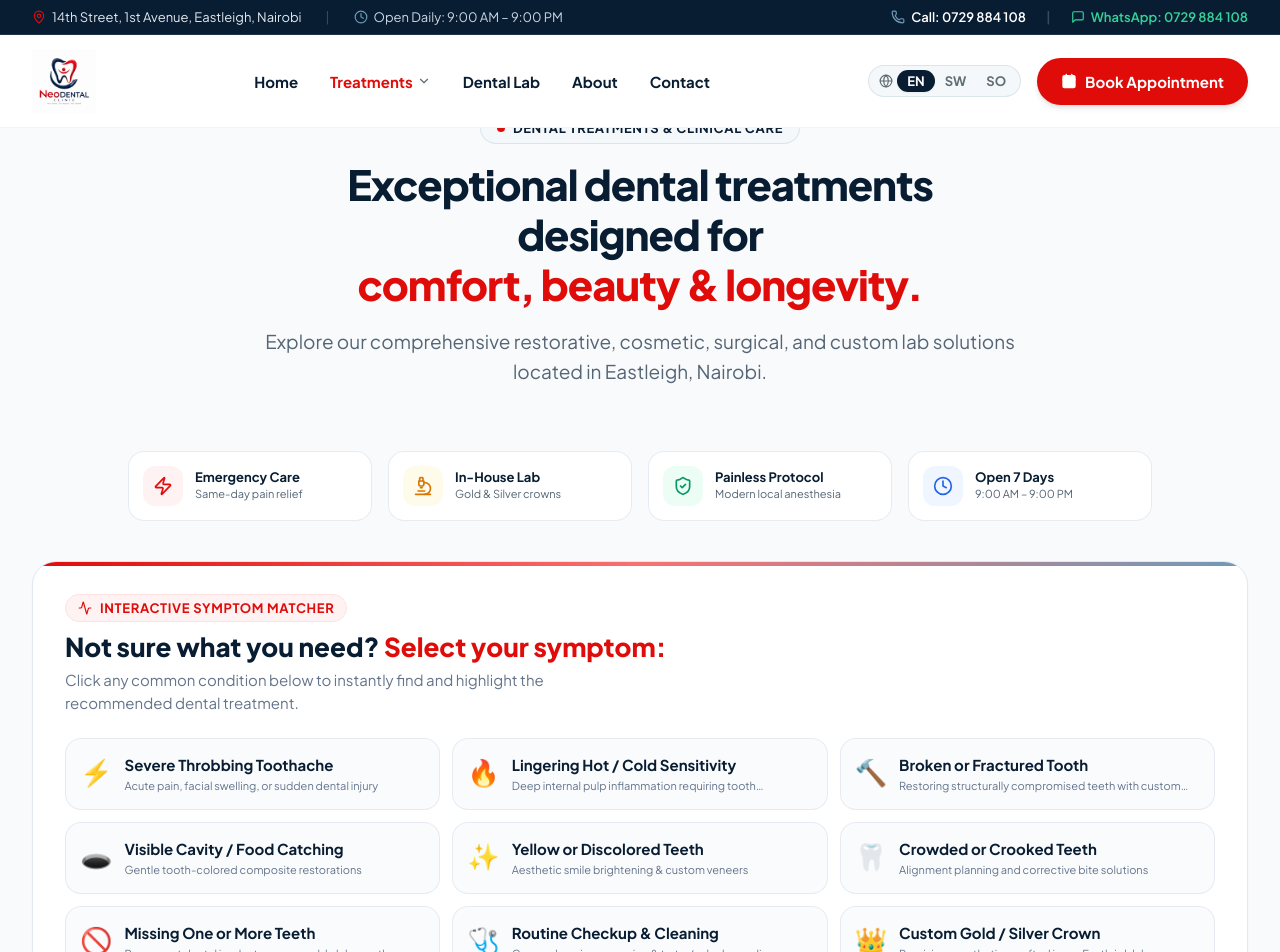
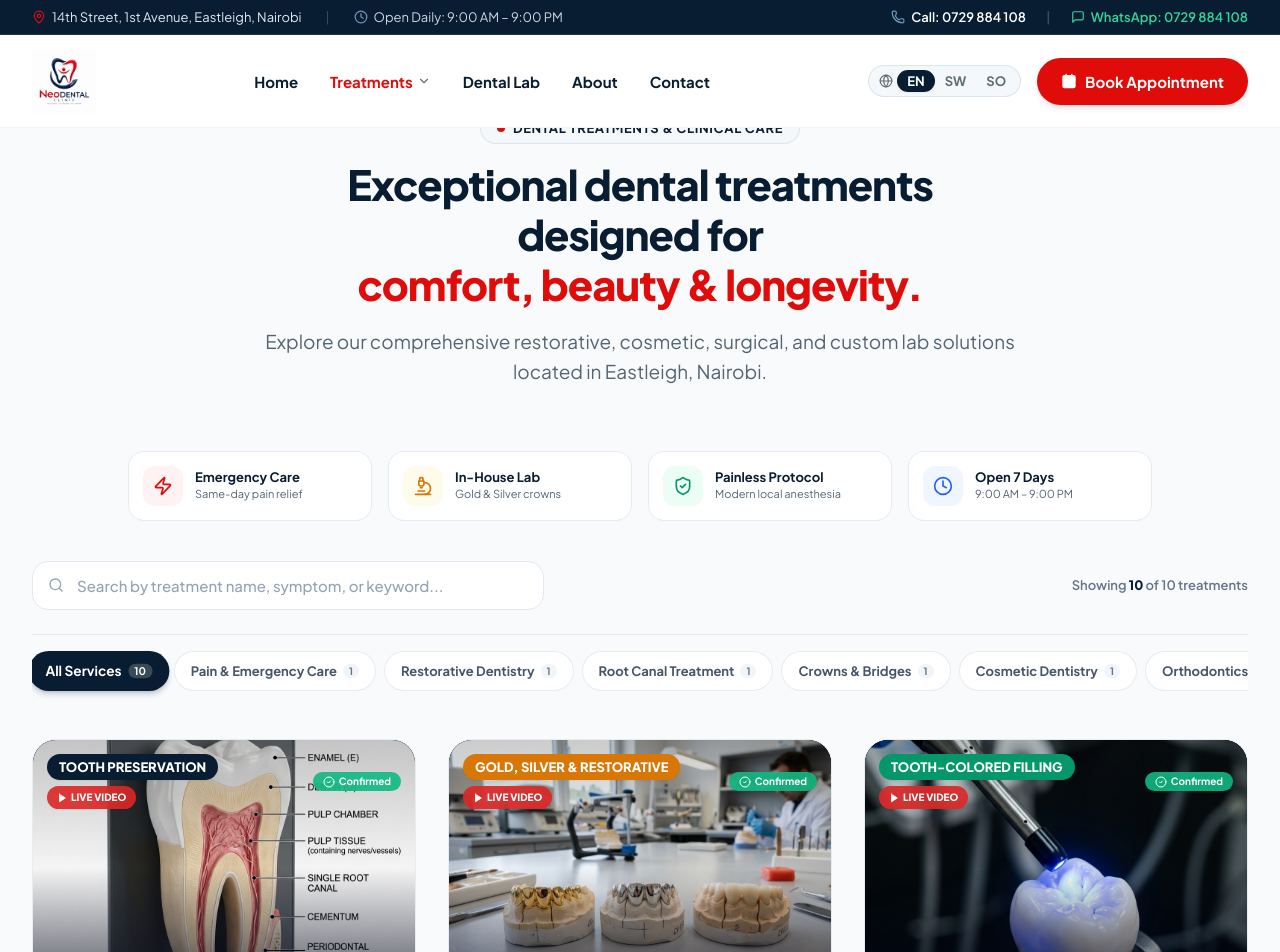
Before and after one commit to Hussein380/neodental, a Next.js app: page /treatments in a window 1280 px wide. Shown: the top 952 px of the page. Built offline with nearby package versions, Linux system fonts and the light colour scheme.

Commit message:
Remove redundant interactive symptom matcher from treatments hub page

```diff
--- a/src/app/treatments/page.tsx
+++ b/src/app/treatments/page.tsx
@@ -346,70 +346,6 @@ export default function TreatmentsHubPage() {
         </div>
       </div>
 
-      {/* 2. Interactive Symptom-to-Treatment Finder (Clean Clinical Theme) */}
-      <div className="max-w-7xl mx-auto px-4 sm:px-6 lg:px-8 mb-12">
-        <div className="bg-white rounded-3xl p-6 sm:p-8 border border-slate-200 shadow-sm relative overflow-hidden">
-          {/* Subtle Accent Stripe */}
-          <div className="absolute top-0 left-0 right-0 h-1 bg-gradient-to-r from-neo-red via-red-400 to-neo-clinical" />
-
-          <div>
-            <div className="flex flex-col md:flex-row md:items-center justify-between gap-4 mb-6">
-              <div>
-                <div className="inline-flex items-center gap-2 px-3 py-1 rounded-full bg-red-50 border border-red-100 text-neo-red text-xs font-bold uppercase tracking-wider mb-2">
-                  <Activity className="w-3.5 h-3.5" />
-                  <span>Interactive Symptom Matcher</span>
-                </div>
-                <h3 className="text-xl sm:text-2xl font-extrabold text-neo-navy">
-                  Not sure what you need? <span className="text-neo-red">Select your symptom:</span>
-                </h3>
-                <p className="text-xs sm:text-sm text-slate-500 mt-1 max-w-xl">
-                  Click any common condition below to instantly find and highlight the recommended dental treatment.
-                </p>
-              </div>
-
-              {activeSymptom && (
-                <button
-                  type="button"
-                  onClick={handleClearFilters}
-                  className="self-start md:self-auto inline-flex items-center gap-1.5 px-3.5 py-1.5 rounded-full bg-slate-100 hover:bg-slate-200 text-slate-700 text-xs font-bold transition-colors"
-                >
-                  <X className="w-3.5 h-3.5" />
-                  <span>Reset Selection</span>
-                </button>
-              )}
-            </div>
-
-            {/* Symptom Pills Grid */}
-            <div className="grid grid-cols-1 sm:grid-cols-2 lg:grid-cols-3 gap-2.5 sm:gap-3">
-              {interactiveSymptoms.map((sym) => {
-                const isSelected = activeSymptom === sym.id;
-                return (
-                  <button
-                    key={sym.id}
-                    type="button"
-                    onClick={() => handleSelectSymptom(sym)}
-                    className={`flex items-start gap-3 p-3.5 rounded-2xl text-left transition-all duration-200 border ${
-                      isSelected
-                        ? "bg-red-50/70 border-red-500 shadow-sm ring-2 ring-red-400/30 scale-[1.01]"
-                        : "bg-slate-50/70 hover:bg-white hover:border-slate-300 border-slate-200/80 hover:shadow-xs"
-                    }`}
-                  >
-                    <span className="text-xl sm:text-2xl flex-shrink-0 mt-0.5">{sym.emoji}</span>
-                    <div className="min-w-0">
-                      <p className={`text-xs sm:text-sm font-bold truncate ${isSelected ? "text-neo-red" : "text-neo-navy"}`}>
-                        {sym.label}
-                      </p>
-                      <p className="text-[11px] text-slate-500 line-clamp-1 mt-0.5">
-                        {sym.description}
-                      </p>
-                    </div>
-                  </button>
-                );
-              })}
-            </div>
-          </div>
-        </div>
-      </div>
 
       {/* 3. Search & Category Filters Bar */}
       <div className="max-w-7xl mx-auto px-4 sm:px-6 lg:px-8 mb-8" ref={cardsContainerRef}>
```
